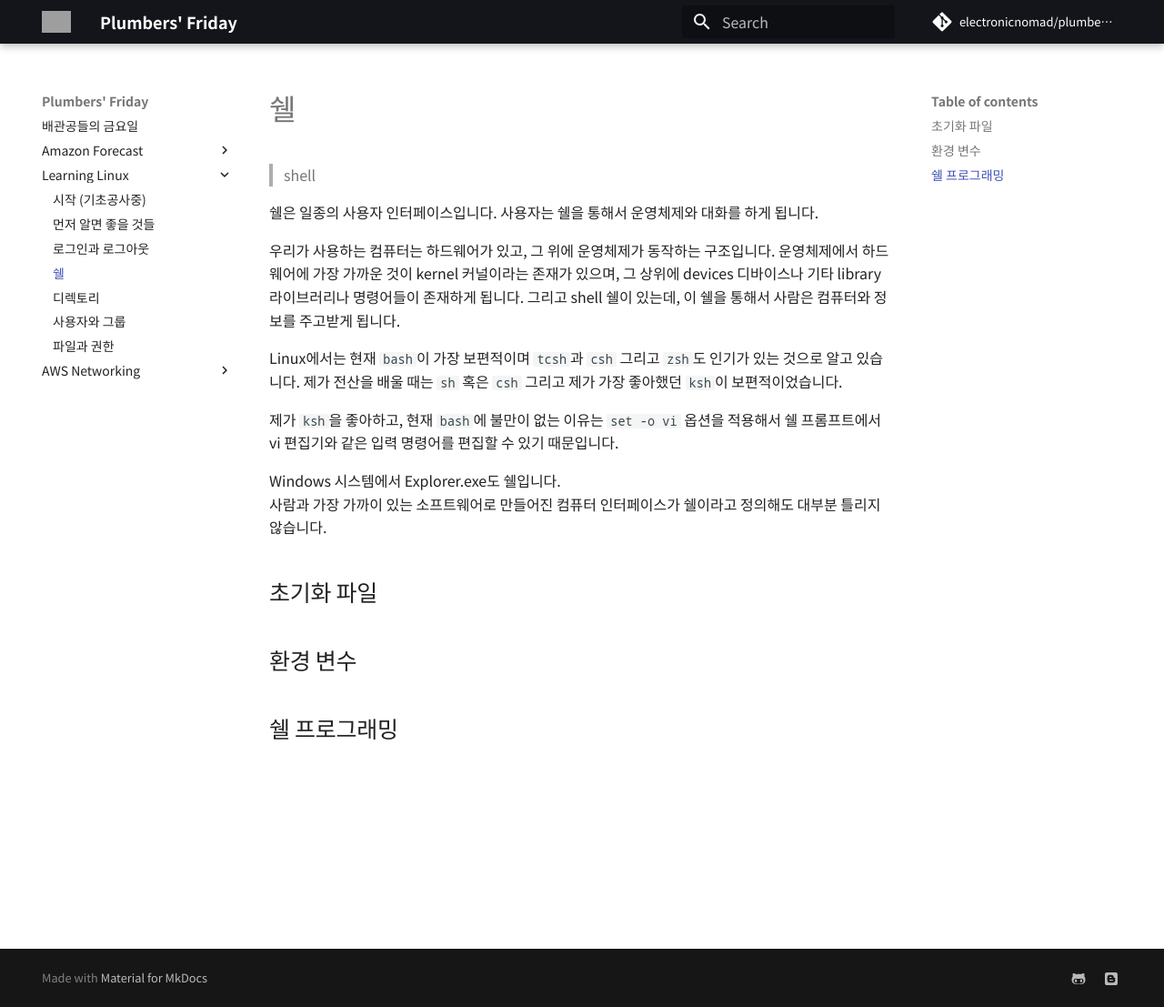
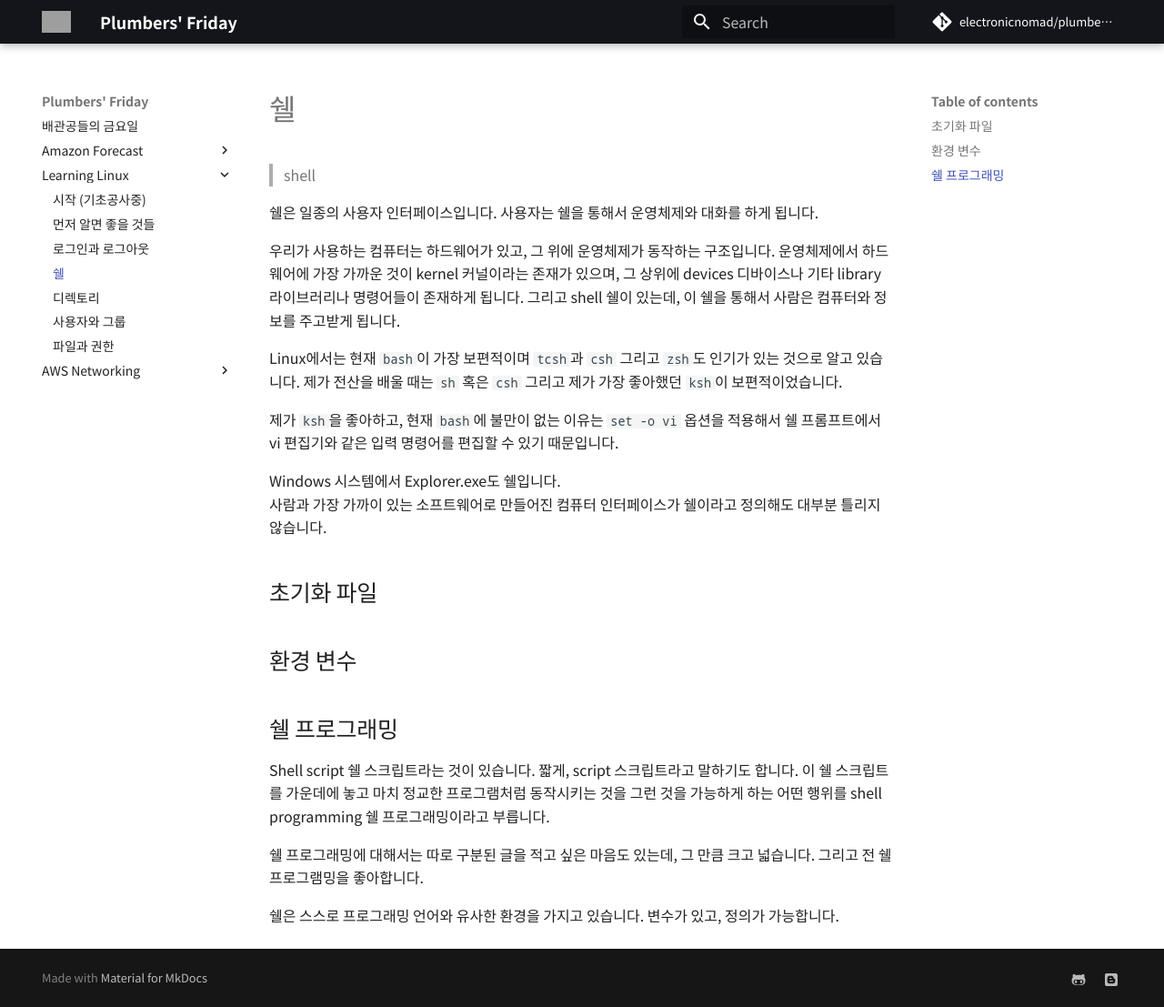
Before and after one commit to electronicnomad/plumbers-friday, an MkDocs documentation site: the page built from docs/linux/shell.md, in a window 1280 px wide and 1107 px high. Shown: the whole window at 91% size. Built offline with MkDocs 1.6.1 and Material for MkDocs 9.7.7, drawn with Linux system fonts in a browser that asks for light colours; some web fonts are replaced; comment, search, counter and statistics services are not loaded; grey boxes are pictures that could not be loaded.

```diff
--- a/docs/linux/shell.md
+++ b/docs/linux/shell.md
@@ -25,3 +25,12 @@
 ## 환경 변수
 
 ## 쉘 프로그래밍
+
+Shell script 쉘 스크립트라는 것이 있습니다. 짧게, script 스크립트라고 말하기도 합니다.
+이 쉘 스크립트를 가운데에 놓고 마치 정교한 프로그램처럼 동작시키는 것을 그런 것을
+가능하게 하는 어떤 행위를 shell programming 쉘 프로그래밍이라고 부릅니다.
+
+쉘 프로그래밍에 대해서는 따로 구분된 글을 적고 싶은 마음도 있는데, 그 만큼 크고 넓습니다. 그리고 전 쉘 프로그램밍을 좋아합니다.
+
+쉘은 스스로 프로그래밍 언어와 유사한 환경을 가지고 있습니다.
+변수가 있고, 정의가 가능합니다.
--- a/mkdocs.yml
+++ b/mkdocs.yml
@@ -29,6 +29,9 @@
   - pymdownx.tabbed
   - toc:
       permalink: true
+  - pymdownx.emoji:
+      emoji_index: !!python/name:materialx.emoji.twemoji
+      emoji_generator: !!python/name:materialx.emoji.to_svg
 repo_name: electronicnomad/plumbers-friday
 repo_url: https://github.com/electronicnomad/plumbers-friday
 extra:
```
Also changed, not shown: docs/linux/index.md (+3 -2 lines).
